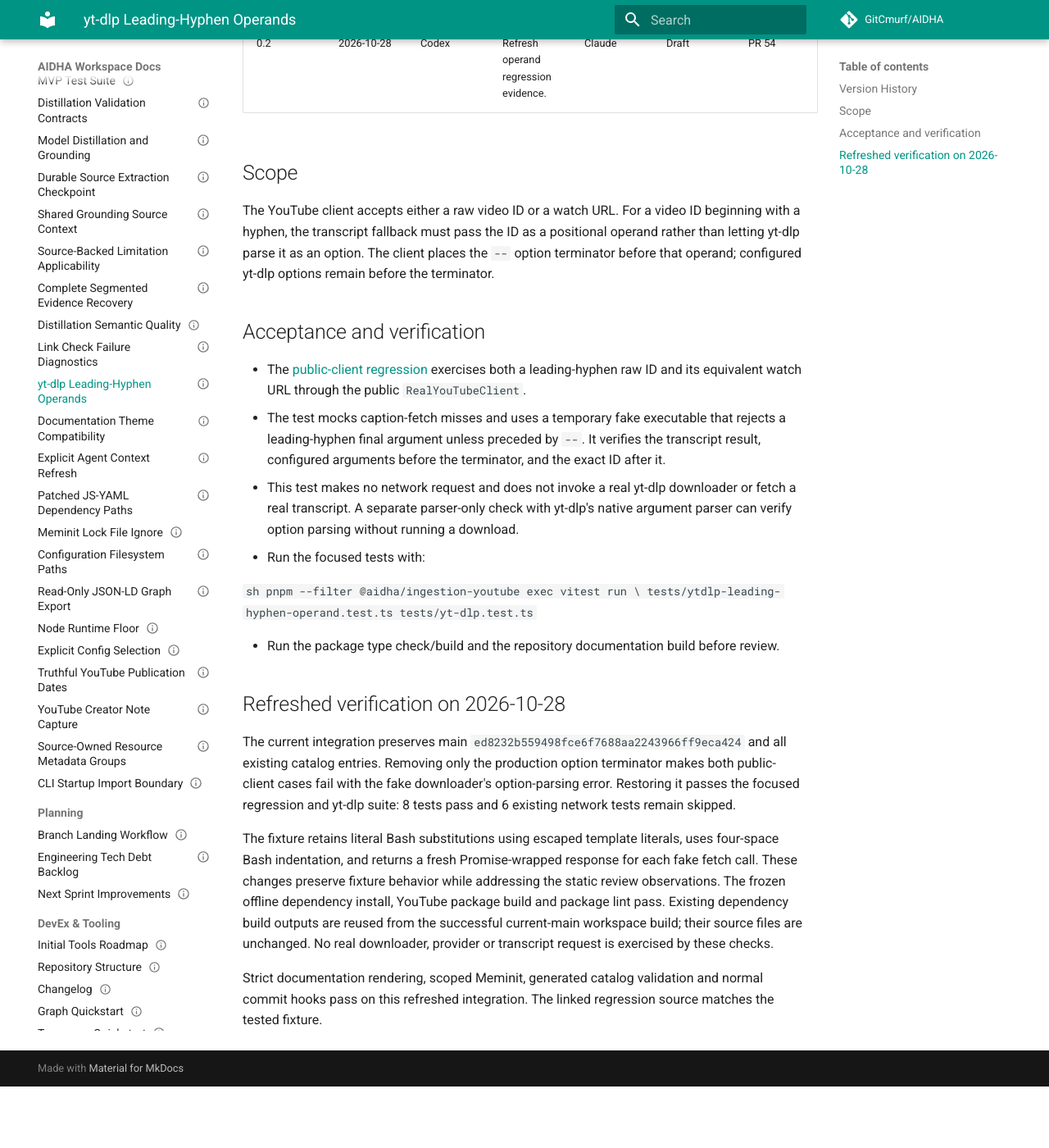
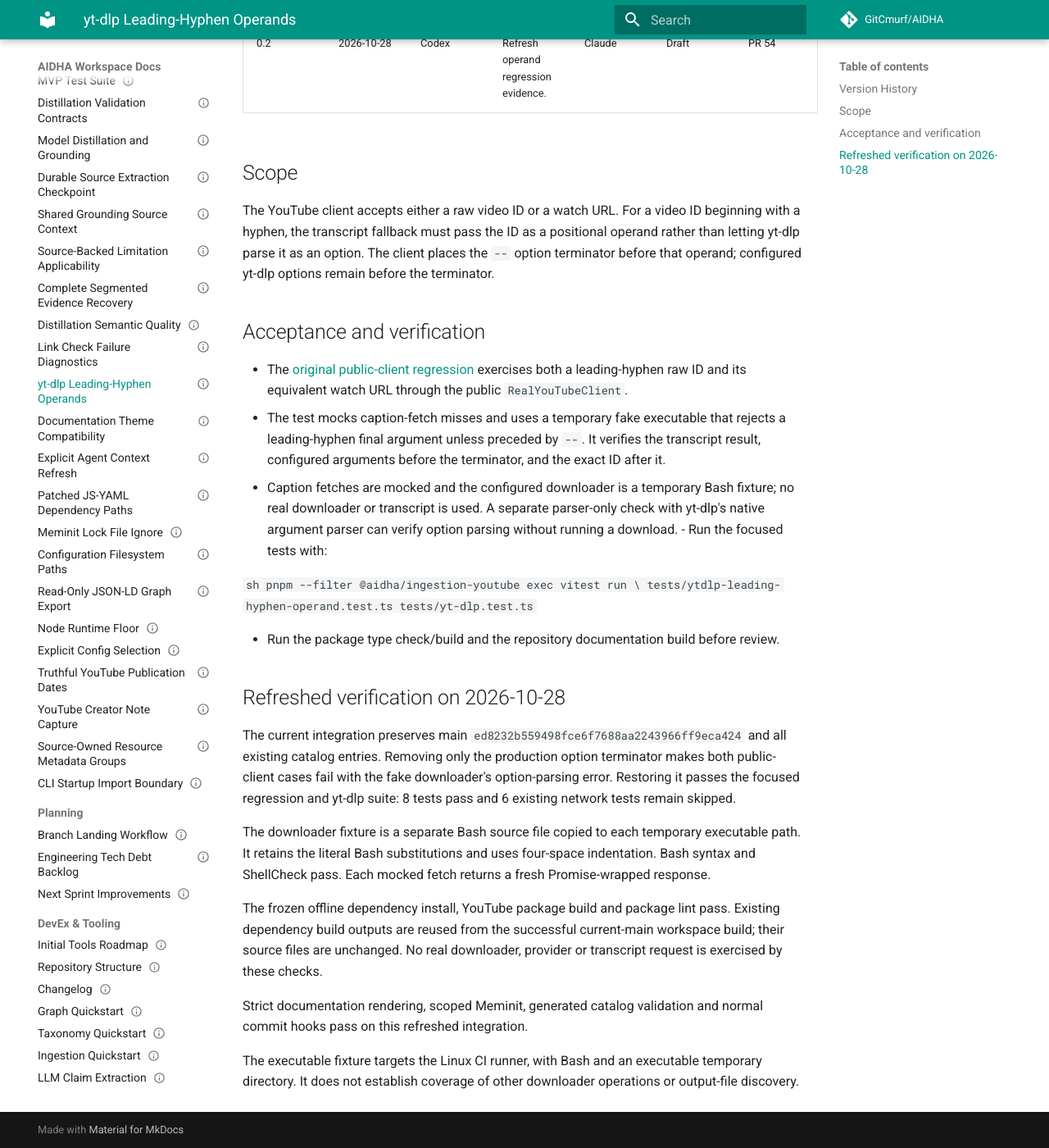
Before and after one commit to GitCmurf/AIDHA, an MkDocs documentation site: the page built from docs/55-testing/testing-086-ytdlp-leading-hyphen-operands.md, in a window 1280 px wide and 1400 px high, scrolled down 518 px. Shown: the whole window at 82% size. Built offline with MkDocs 1.6.1 and Material for MkDocs 9.7.7, drawn with Linux system fonts in a browser that asks for light colours; comment, search, counter and statistics services are not loaded; the version menu is left out; before the commit the page ends 1843 px from its top, so only the background shows below that.

Commit message:
test(youtube): keep downloader fixture in its native language

````diff
--- a/docs/55-testing/testing-086-ytdlp-leading-hyphen-operands.md
+++ b/docs/55-testing/testing-086-ytdlp-leading-hyphen-operands.md
@@ -36,16 +36,15 @@
 
 ## Acceptance and verification
 
-- The [public-client regression](https://github.com/GitCmurf/AIDHA/blob/a8fa3e3baa73903eaced5f80310fcecf28c317db/packages/praecis/youtube/tests/ytdlp-leading-hyphen-operand.test.ts)
+- The [original public-client regression](https://github.com/GitCmurf/AIDHA/blob/a8fa3e3baa73903eaced5f80310fcecf28c317db/packages/praecis/youtube/tests/ytdlp-leading-hyphen-operand.test.ts)
   exercises both a
   leading-hyphen raw ID and its equivalent watch URL through the public `RealYouTubeClient`.
 - The test mocks caption-fetch misses and uses a temporary fake executable that rejects a
   leading-hyphen final argument unless preceded by `--`. It verifies the transcript result,
   configured arguments before the terminator, and the exact ID after it.
-- This test makes no network request and does not invoke a real yt-dlp downloader or fetch a
-  real transcript. A separate parser-only check with yt-dlp's native argument parser can
-  verify option parsing without running a download.
-- Run the focused tests with:
+- Caption fetches are mocked and the configured downloader is a temporary Bash fixture; no real
+  downloader or transcript is used. A separate parser-only check with yt-dlp's native argument
+  parser can verify option parsing without running a download. - Run the focused tests with:
 
   ```sh
   pnpm --filter @aidha/ingestion-youtube exec vitest run \
@@ -61,12 +60,17 @@
 cases fail with the fake downloader's option-parsing error. Restoring it passes the focused
 regression and yt-dlp suite: 8 tests pass and 6 existing network tests remain skipped.
 
-The fixture retains literal Bash substitutions using escaped template literals, uses four-space
-Bash indentation, and returns a fresh Promise-wrapped response for each fake fetch call. These
-changes preserve fixture behavior while addressing the static review observations. The frozen offline
+The downloader fixture is a separate Bash source file copied to each temporary executable path.
+It retains the literal Bash substitutions and uses four-space indentation. Bash syntax and
+ShellCheck pass. Each mocked fetch returns a fresh Promise-wrapped response.
+
+The frozen offline
 dependency install, YouTube package build and package lint pass. Existing dependency build outputs
 are reused from the successful current-main workspace build; their source files are unchanged.
 No real downloader, provider or transcript request is exercised by these checks.
 
 Strict documentation rendering, scoped Meminit, generated catalog validation and normal commit
-hooks pass on this refreshed integration. The linked regression source matches the tested fixture.
+hooks pass on this refreshed integration.
+
+The executable fixture targets the Linux CI runner, with Bash and an executable temporary
+directory. It does not establish coverage of other downloader operations or output-file discovery.
````
Also changed, not shown: 2 other files.
